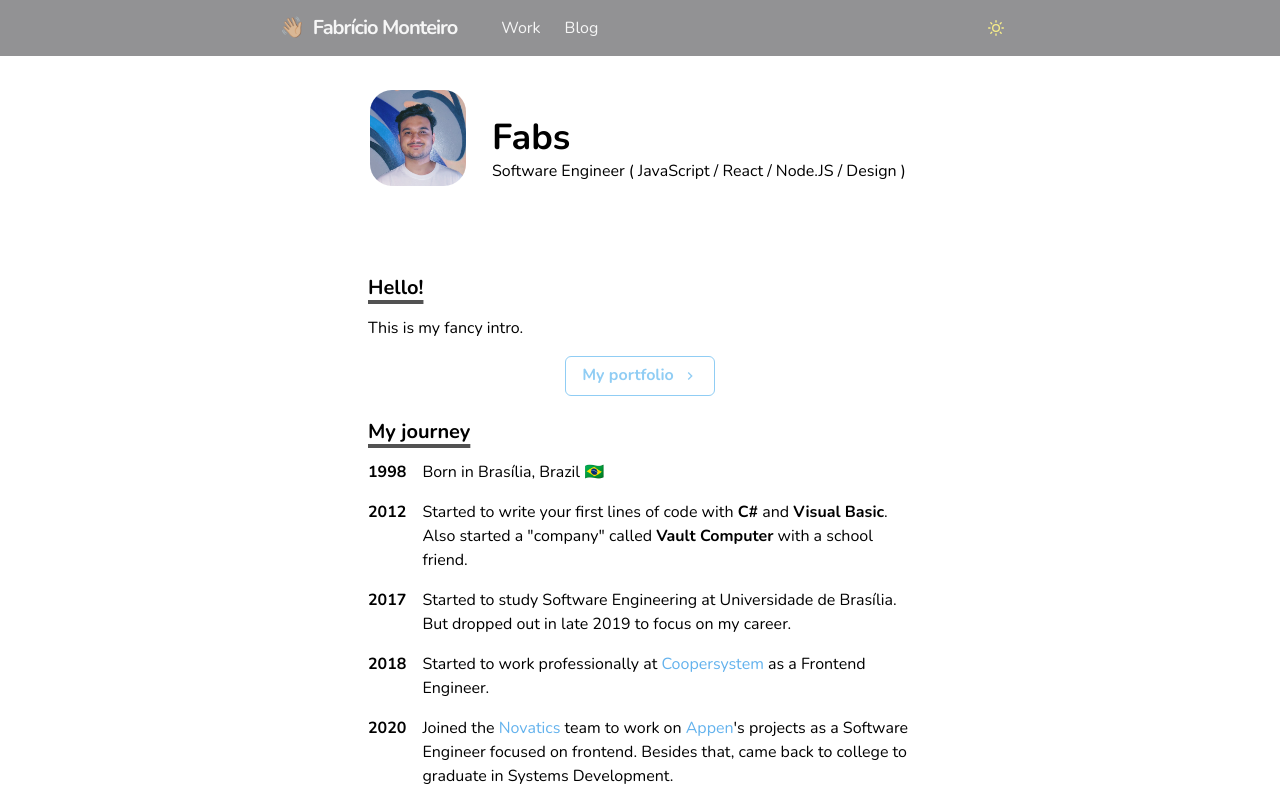
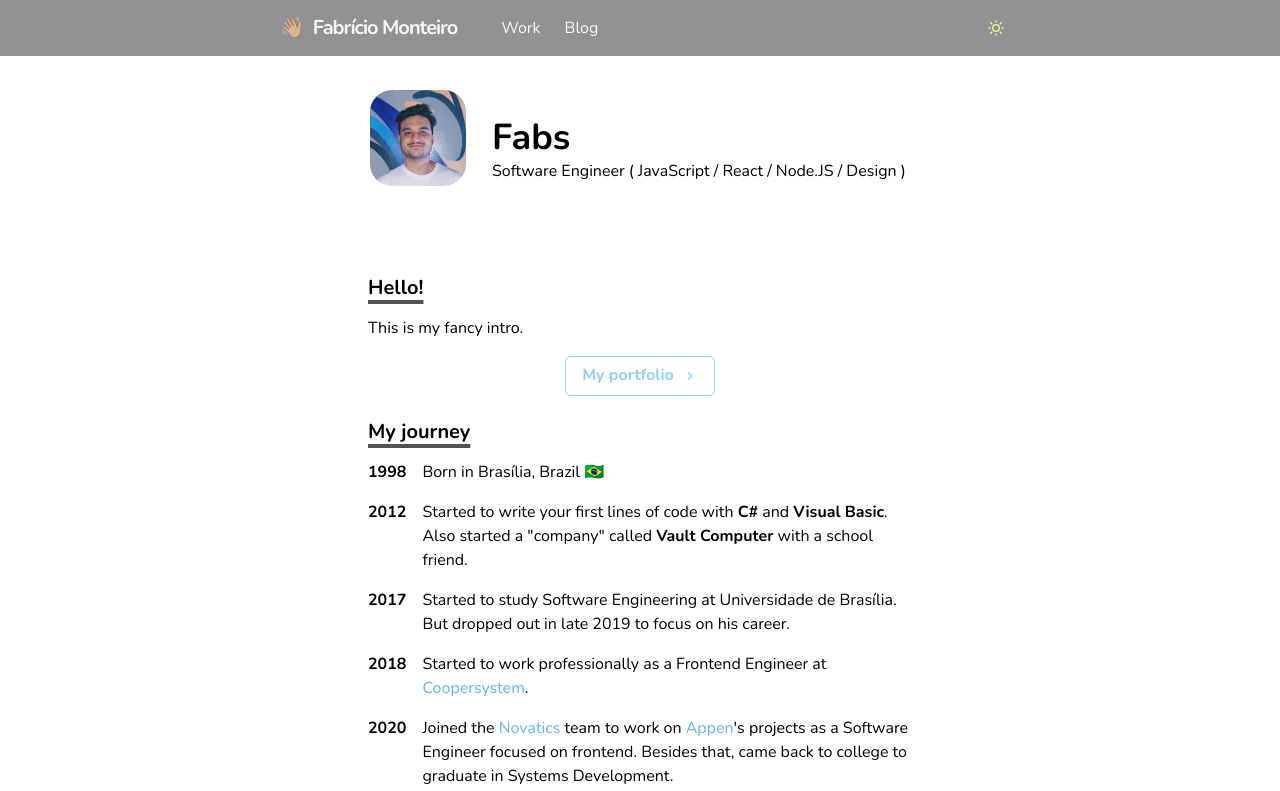
Before and after one commit to fabmont/folio, a Next.js app: page / in a window 1280 px wide. Shown: the top 791 px of the page. Built offline with nearby package versions, Linux system fonts and the light colour scheme.

Commit message:
fix copy

```diff
--- a/src/constants/timeline.tsx
+++ b/src/constants/timeline.tsx
@@ -24,17 +24,17 @@ const timeline: TimelineItemInterface[] = [
   {
     year: '2017',
     description:
-      'Started to study Software Engineering at Universidade de Brasília. But dropped out in late 2019 to focus on my career.',
+      'Started to study Software Engineering at Universidade de Brasília. But dropped out in late 2019 to focus on his career.',
   },
   {
     year: '2018',
     description: (
       <>
-        Started to work professionally at{' '}
+        Started to work professionally as a Frontend Engineer at{' '}
         <Link href="https://coopersystem.com.br/" target="_blank">
           Coopersystem
-        </Link>{' '}
-        as a Frontend Engineer.
+        </Link>
+        .
       </>
     ),
   },
@@ -65,12 +65,12 @@ const timeline: TimelineItemInterface[] = [
     year: '2021-now',
     description: (
       <>
-        I&apos;ve been working as a Frontend Engineer at{' '}
+        Works as a Frontend Engineer at{' '}
         <Link href="https://cornershopapp.com/" target="_blank">
           Cornershop by Uber
         </Link>
-        &nbsp;leading the frontend development of a backoffice application made
-        with <b>React</b>.
+        &nbsp;leading the frontend development of a backoffice tools made with{' '}
+        <b>React</b>.
       </>
     ),
   },
```
